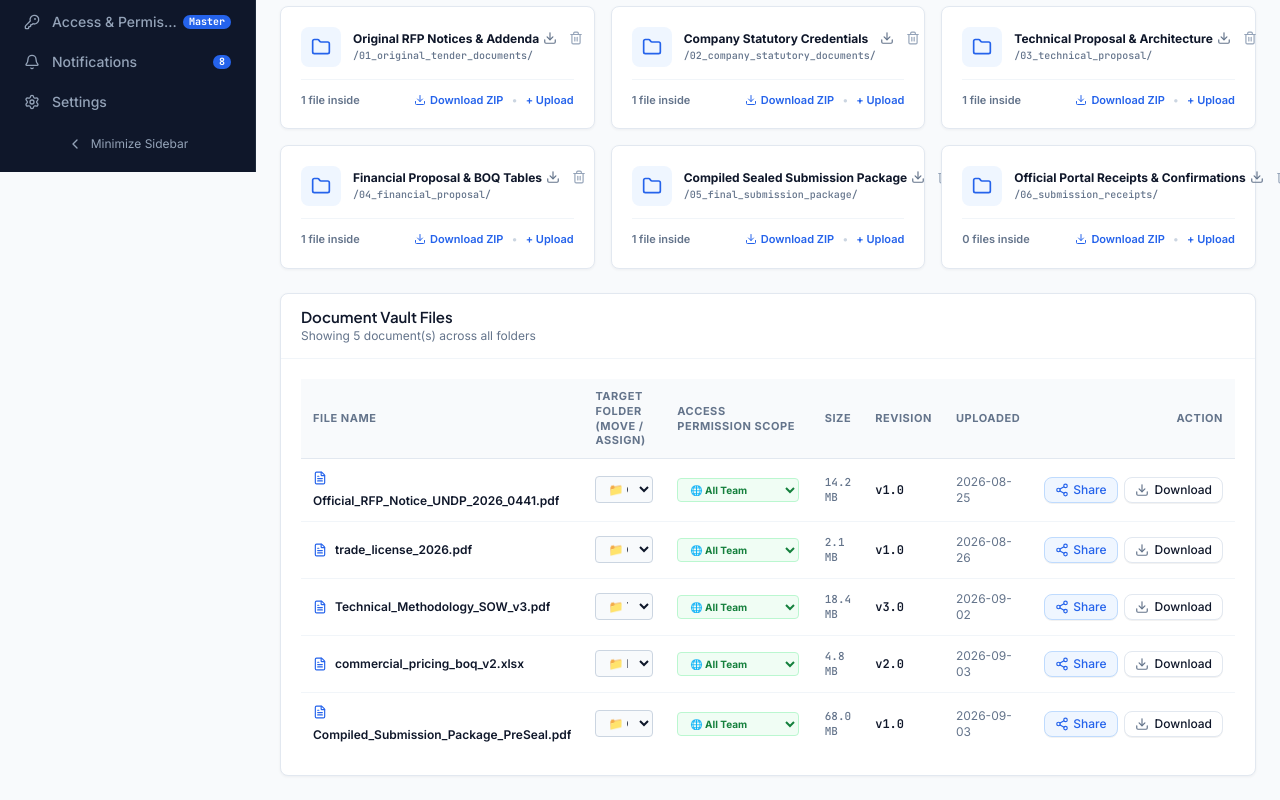
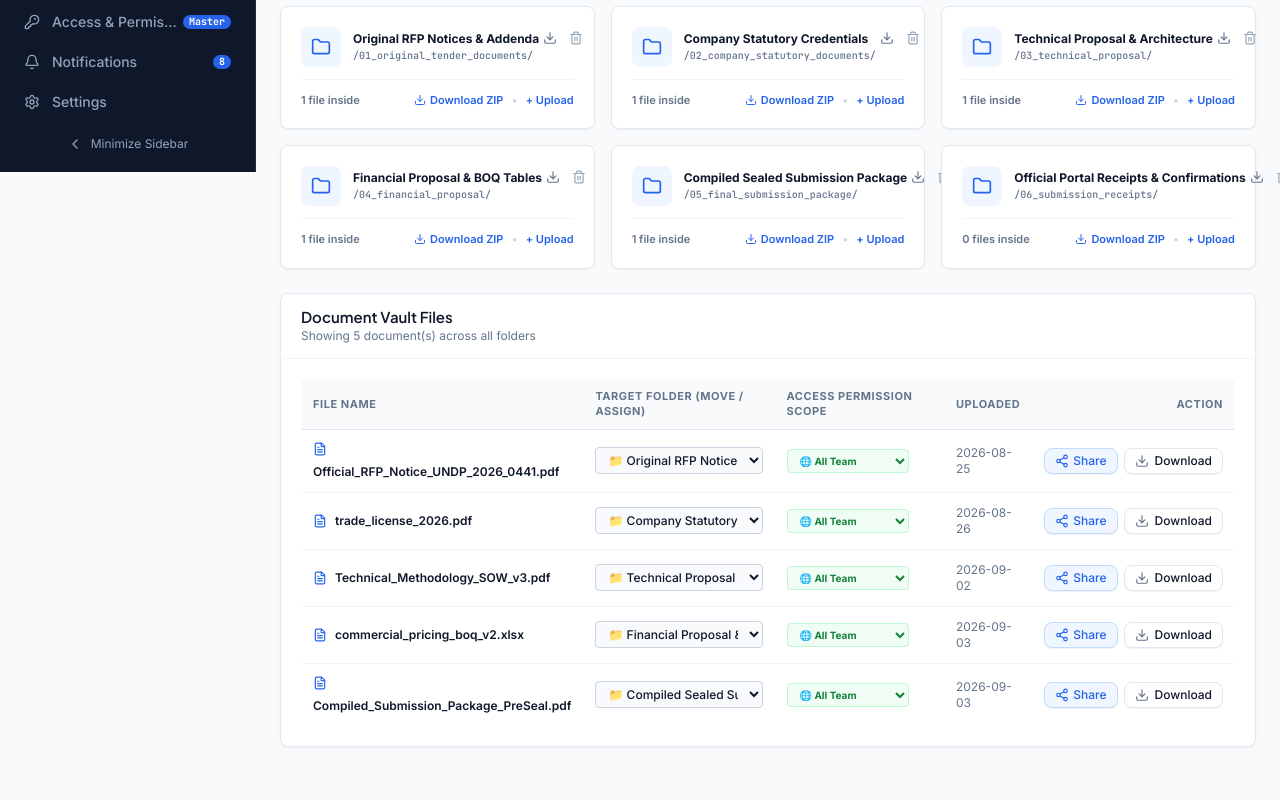
Before and after one commit to akib25889/Tender-tracker-v2, a React (Vite) app in the folder frontend/: page /tenders/TDR-2026-EU-089/documents in a window 1280 px wide. Shown: the part 628-1428 px from the top of the page. After the commit the page ends 1399 px from the top, so only its background shows below. Built offline with nearby package versions, Linux system fonts and the light colour scheme.

Commit message:
style(vault): remove Size & Revision columns from Document Vault and Master Library

```diff
--- a/frontend/src/components/modals/ShareDocumentModal.tsx
+++ b/frontend/src/components/modals/ShareDocumentModal.tsx
@@ -82,9 +82,7 @@ export const ShareDocumentModal: React.FC = () => {
             <span className="truncate">{doc.name}</span>
           </div>
           <div className="flex items-center gap-4 text-[10px] text-[#64748B] font-mono mt-1">
-            <span>Size: {doc.size}</span>
-            <span>Rev: {doc.revision}</span>
-            <span>Tender: {tenderId}</span>
+            <span>Tender Context: {tenderId}</span>
           </div>
         </div>
 
--- a/frontend/src/pages/MasterDocumentVaultPage.tsx
+++ b/frontend/src/pages/MasterDocumentVaultPage.tsx
@@ -310,14 +310,13 @@ export const MasterDocumentVaultPage: React.FC = () => {
                 <th className="py-3 px-4">Category</th>
                 <th className="py-3 px-4">Access Permission Scope</th>
                 <th className="py-3 px-4">Validity / Expiry</th>
-                <th className="py-3 px-4">Size &amp; Rev</th>
                 <th className="py-3 px-4 text-right">Actions</th>
               </tr>
             </thead>
             <tbody className="divide-y divide-[#F1F5F9]">
               {filteredDocs.length === 0 ? (
                 <tr>
-                  <td colSpan={6} className="py-8 text-center text-xs text-[#94A3B8]">
+                  <td colSpan={5} className="py-8 text-center text-xs text-[#94A3B8]">
                     No reusable documents match your filter. Click "Upload Reusable Master File" to add documents.
                   </td>
                 </tr>
@@ -388,11 +387,6 @@ export const MasterDocumentVaultPage: React.FC = () => {
                         ) : (
                           <span className="text-[#94A3B8] text-[11px] italic">Perpetual</span>
                         )}
-                      </td>
-
-                      <td className="py-3.5 px-4 font-mono text-[11px]">
-                        <span className="font-semibold text-[#0F172A]">{doc.revision}</span>
-                        <span className="text-[#64748B] ml-1.5">({doc.size})</span>
                       </td>
 
                       <td className="py-3.5 px-4 text-right">
--- a/frontend/src/pages/tender-tabs/TenderDocumentsTab.tsx
+++ b/frontend/src/pages/tender-tabs/TenderDocumentsTab.tsx
@@ -372,8 +372,6 @@ export const TenderDocumentsTab: React.FC = () => {
                 <th className="py-2.5 px-3">File Name</th>
                 <th className="py-2.5 px-3 w-56">Target Folder (Move / Assign)</th>
                 <th className="py-2.5 px-3 w-44">Access Permission Scope</th>
-                <th className="py-2.5 px-3">Size</th>
-                <th className="py-2.5 px-3">Revision</th>
                 <th className="py-2.5 px-3">Uploaded</th>
                 <th className="py-2.5 px-3 text-right">Action</th>
               </tr>
@@ -381,7 +379,7 @@ export const TenderDocumentsTab: React.FC = () => {
             <tbody className="divide-y divide-[#F1F5F9]">
               {displayedDocs.length === 0 ? (
                 <tr>
-                  <td colSpan={7} className="py-8 text-center text-xs text-[#94A3B8]">
+                  <td colSpan={5} className="py-8 text-center text-xs text-[#94A3B8]">
                     No files found in this folder. Click <strong>"+ Upload here"</strong> or <strong>"Link Master Library File"</strong> above to add files.
                   </td>
                 </tr>
@@ -446,12 +444,6 @@ export const TenderDocumentsTab: React.FC = () => {
                         </select>
                       </td>
 
-                      <td className="py-3 px-3 font-mono text-[11px] text-[#64748B]">
-                        {doc.size || '1.8 MB'}
-                      </td>
-                      <td className="py-3 px-3 font-mono font-semibold text-[#0F172A]">
-                        {doc.revision}
-                      </td>
                       <td className="py-3 px-3 text-[#64748B]">{doc.uploadedAt}</td>
                       <td className="py-3 px-3 text-right">
                         {hasAccess ? (
```
